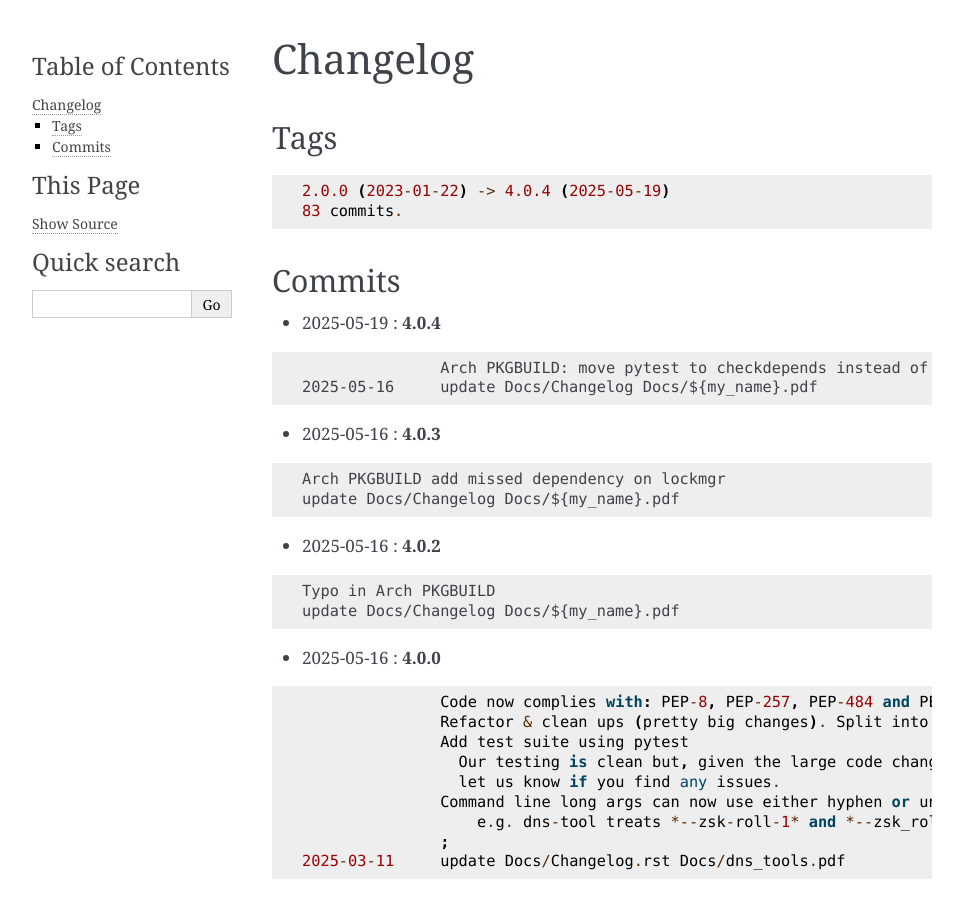
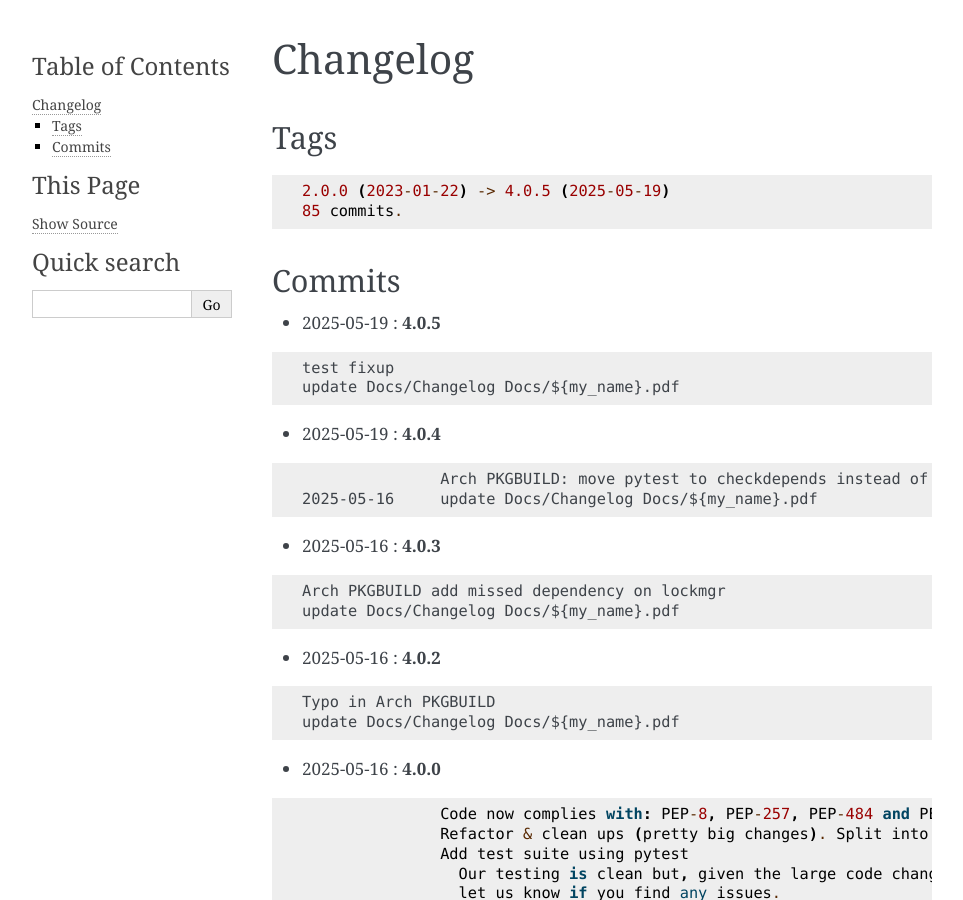
Before and after one commit to gene-git/dns_tools, a Sphinx documentation site: the page built from Docs/Changelog.rst, in a window 1280 px wide and 900 px high. Shown: the whole window, without its empty margins (148-1111 px from the left). Built offline with Sphinx 7.4.7, drawn with Linux system fonts in a browser that asks for light colours; pages that are not in the unit, such as notebooks, are missing from menus.

Commit message:
update Docs/Changelog Docs/${my_name}.pdf

```diff
--- a/Docs/Changelog.rst
+++ b/Docs/Changelog.rst
@@ -7,12 +7,19 @@ Tags
 
 ::
 
-	2.0.0 (2023-01-22) -> 4.0.4 (2025-05-19)
-	83 commits.
+	2.0.0 (2023-01-22) -> 4.0.5 (2025-05-19)
+	85 commits.
 
 Commits
 =======
 
+
+* 2025-05-19  : **4.0.5**
+
+::
+
+                test fixup
+                update Docs/Changelog Docs/${my_name}.pdf
 
 * 2025-05-19  : **4.0.4**
 
```
Also changed, not shown: 2 other files.
